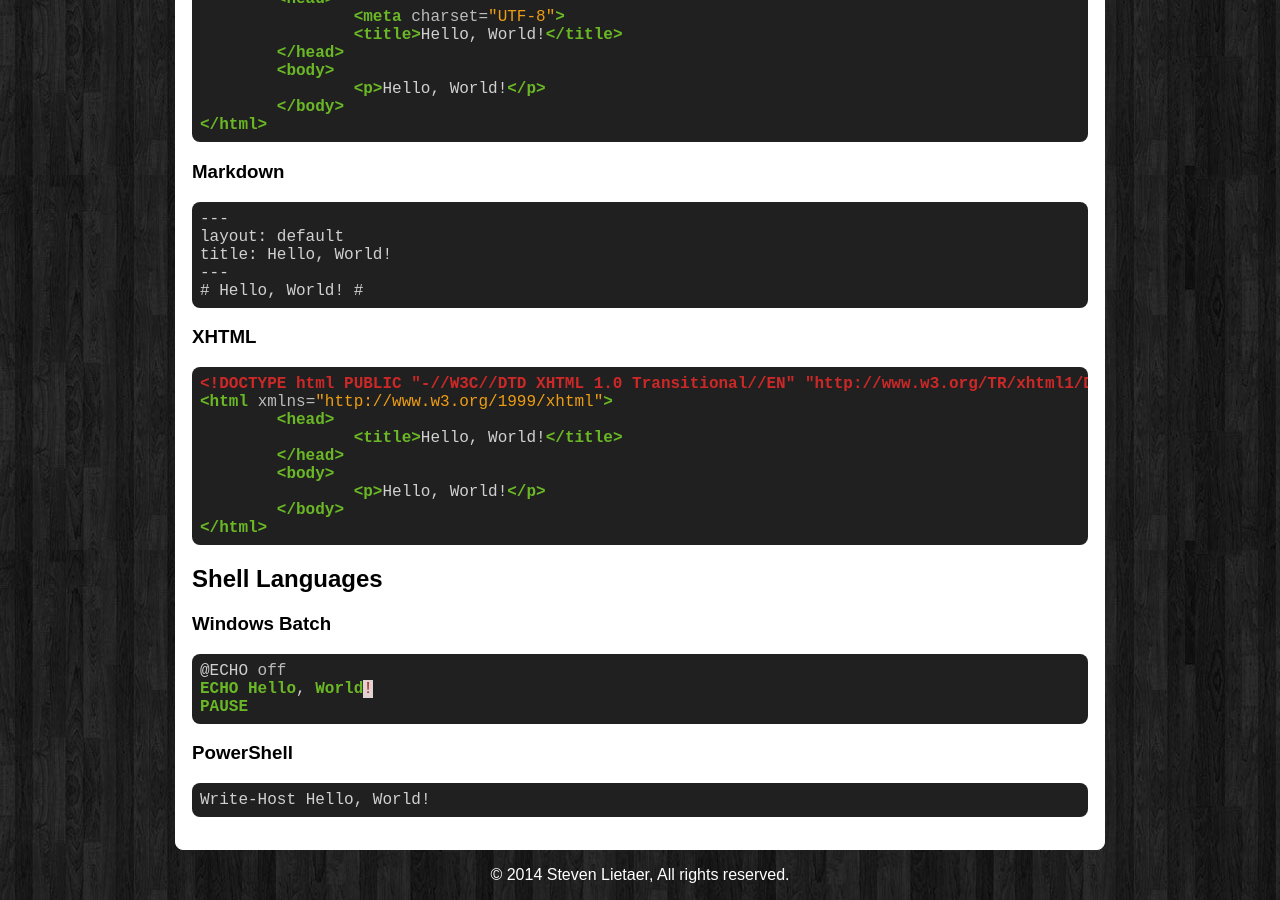
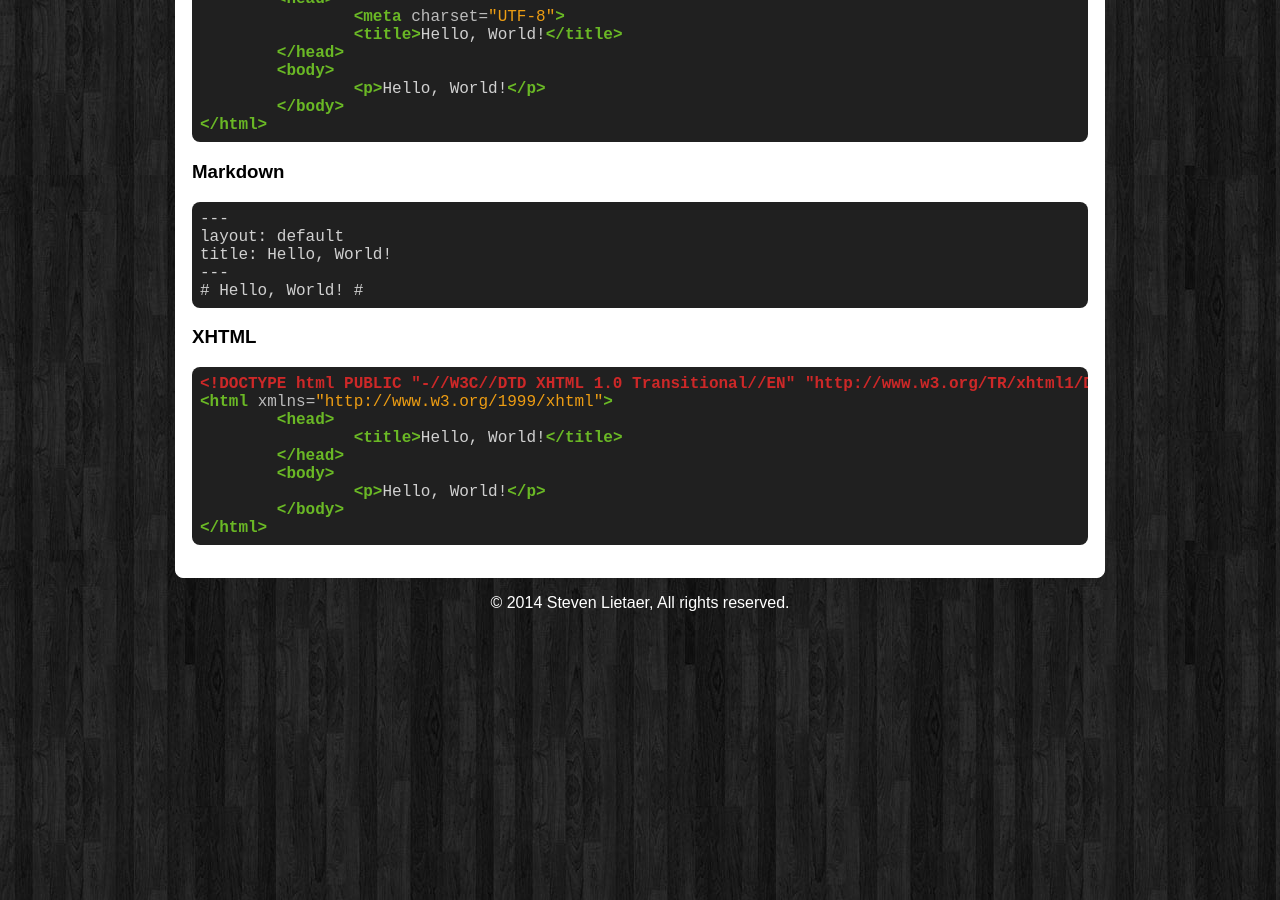
Before and after one commit to Nevets82/nevets82.github.io, a Jekyll site: the page built from index.md, in a window 1280 px wide and 900 px high, scrolled down 1325 px. Built offline with Jekyll 4.4.1, drawn with Linux system fonts in a browser that asks for light colours; Markdown is read by kramdown in place of the engine named in the settings.

Commit message:
Try again

````diff
--- a/index.md
+++ b/index.md
@@ -106,19 +106,3 @@ title: Hello, World!
 	</body>
 </html>
 ```
-
-## Shell Languages ##
-
-### Windows Batch ###
-
-```batch
-@ECHO off
-ECHO Hello, World!
-PAUSE
-```
-
-### PowerShell ###
-
-```powershell
-Write-Host Hello, World!
-```
````
